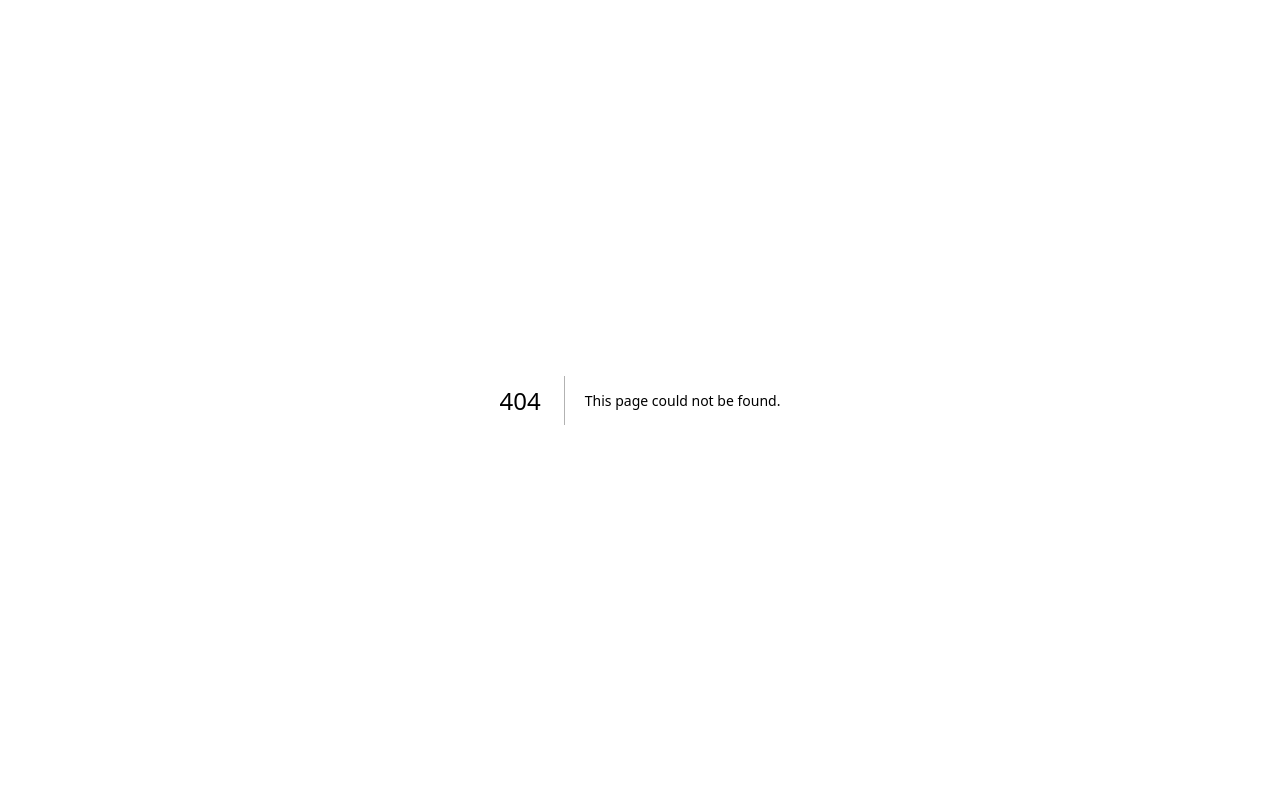
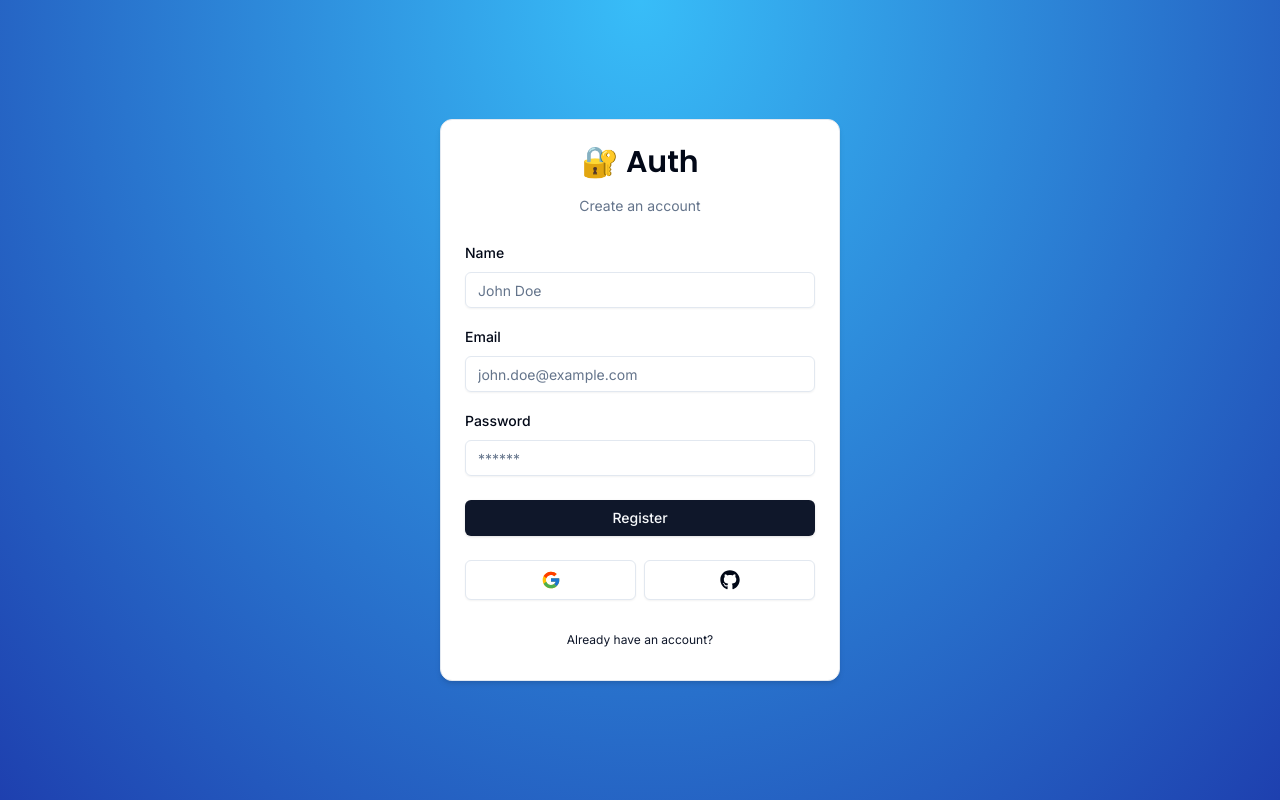
Before and after one commit to FelipeGangrel/nextjs-auth, a Next.js app: page /auth/register in a window 1280 px wide. Before the commit this address had no page. Built offline with nearby package versions, Linux system fonts and the light colour scheme.

Commit message:
Add register page

```diff
--- /dev/null
+++ b/src/app/auth/register/page.tsx
@@ -0,0 +1,5 @@
+import { RegisterForm } from '@/components/auth/register-form'
+
+export default function RegisterPage() {
+  return <RegisterForm />
+}
```
